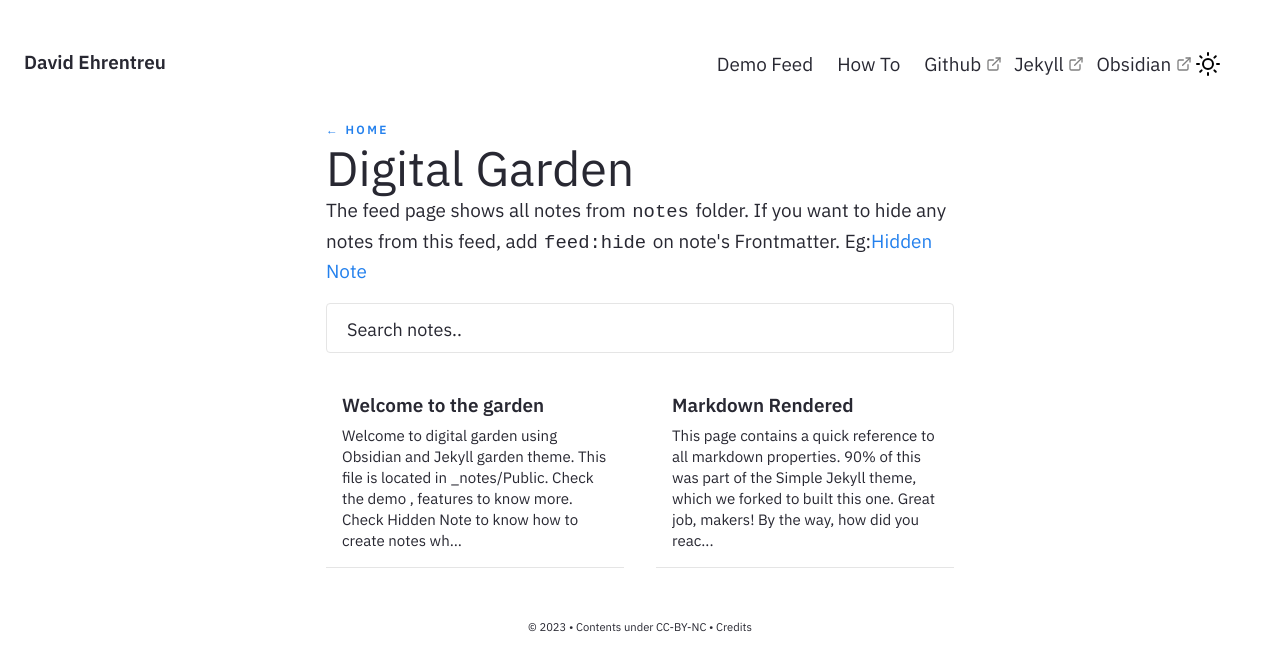
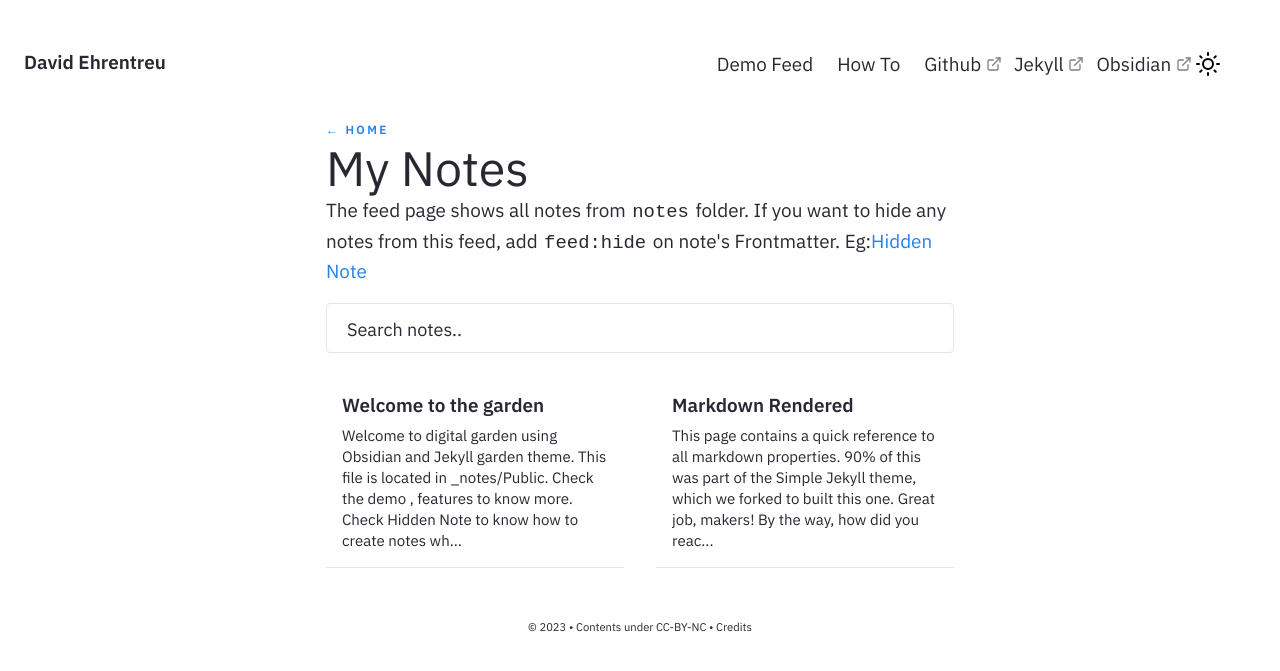
Before and after one commit to dovidmoshee/davidehrentreu.github.io, a Jekyll site: the page built from pages/notes.md, in a window 1280 px wide. Shown: the top 671 px of the page. Built offline with Jekyll 4.4.1, drawn with Linux system fonts in a browser that asks for light colours.

Commit message:
Customize

```diff
--- a/pages/notes.md
+++ b/pages/notes.md
@@ -2,7 +2,7 @@
 layout: Post
 permalink: /notes
 feedformat: card
-title: Digital Garden
+title: My Notes
 ---
 
 The feed page shows all notes from `notes` folder. If you want to hide any notes from this feed, add `feed:hide` on note's Frontmatter. Eg:[[Hidden Note]]
```
Also changed, not shown: pages/index.md (+1 -1 lines).
